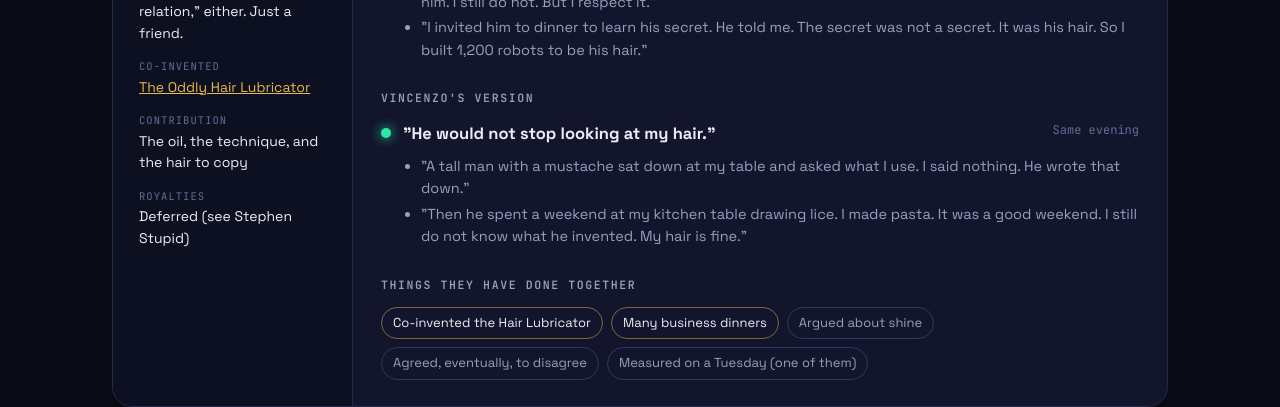
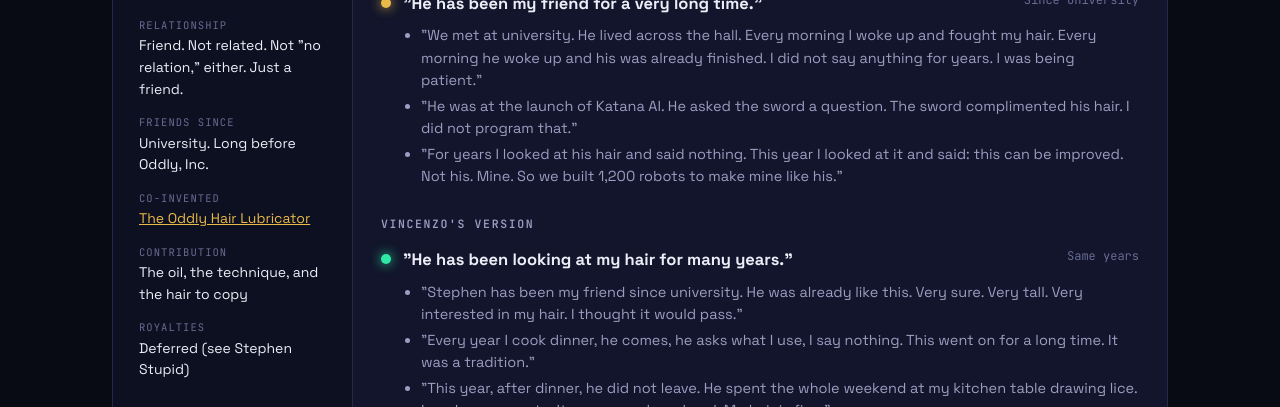
Before and after one commit to FunnyJellyfish/oddly, a plain HTML site: page vincenzo.html in a window 1280 px wide. Shown: the part 2393-2800 px from the top of the page. Drawn offline with Linux system fonts and the light colour scheme.

Commit message:
Make Vincenzo and Stephen Stubborn long-time friends (#62)
- vincenzo.html: "How they met" becomes "Old friends": friends since
  university, years before Katana AI and Oddly; both versions rewritten
  around years of dinners, with the Lubricator weekend happening "this year"
- hair-lubricator.html and stephen-stubborn.html: note they have been
  friends since university, long before Oddly


Claude-Session: https://claude.ai/code/session_01G3tot9bjdyykfJbp8sPuEK

Co-authored-by: Claude <noreply@anthropic.com>

```diff
--- a/vincenzo.html
+++ b/vincenzo.html
@@ -153,7 +153,7 @@
     <div class="badge">Stubborn's Friends · Co-inventor</div>
     <h1><em>Vincenzo.</em></h1>
     <div class="say">Italian · self-lubricating · not an employee</div>
-    <p class="intro">Stephen Stubborn's friend, and co-inventor of the Oddly Hair Lubricator. Vincenzo wakes up and his hair is already shining. He has never bought a product for it. He does not know what a product would be for. Stephen Stubborn looked at that and said: this can be improved. Vincenzo said it could not. They were both right.</p>
+    <p class="intro">Stephen Stubborn's friend since university, long before Oddly, Inc., and co-inventor of the Oddly Hair Lubricator. Vincenzo wakes up and his hair is already shining. He has never bought a product for it. He does not know what a product would be for. Stephen Stubborn looked at that and said: this can be improved. Vincenzo said it could not. They were both right.</p>
   </div>
   <figure class="portrait" data-r>
     <img src="media/vincenzo.jpg" alt="Vincenzo, smiling, glossy swept-back black hair, cream linen blazer" width="900" height="900" style="display:block;width:100%;height:auto;border-radius:16px">
@@ -166,7 +166,7 @@
   <div class="stats">
     <div class="stat" data-r><div class="k">Age</div><div class="v">48</div><p>His hair is younger. Nobody knows how.</p></div>
     <div class="stat" data-r><div class="k">Height</div><div class="v">5 ft 11 in</div><p>6 ft 2 in including the hair. Stephen Stubborn disputes that the hair counts.</p></div>
-    <div class="stat" data-r><div class="k">From</div><div class="v">Italy</div><p>Now mostly Santa Barbara, at dinners Stephen Stubborn invites him to.</p></div>
+    <div class="stat" data-r><div class="k">From</div><div class="v">Italy</div><p>Friends with Stephen Stubborn since university. Now mostly in Santa Barbara, at dinners.</p></div>
     <div class="stat" data-r><div class="k">Shine</div><div class="v">100%</div><p>Natural. The Lubricator's top setting is named after him and still only reaches 100%.</p></div>
     <div class="stat" data-r><div class="k">Products used</div><div class="v">0</div><p>Ever. He has been offered a free Lubricator. He has politely given it to his cousin.</p></div>
     <div class="stat" data-r><div class="k">Robots in his hair</div><div class="v">0</div><p>Stephen Stubborn's: 1,200. Both men consider their number correct.</p></div>
@@ -195,13 +195,14 @@
 </div></section>
 
 <section id="friendship"><div class="wrap">
-  <div data-r><div class="eyebrow">The friendship</div><h2>How they met.</h2><p class="lede">Accounts differ. Both accounts are below.</p></div>
+  <div data-r><div class="eyebrow">The friendship</div><h2>Old friends.</h2><p class="lede">Stephen Stubborn and Vincenzo were friends for years before there was an Oddly, Inc., before Katana AI, and before anyone had thought of robotic lice. Accounts of the friendship differ. Both are below.</p></div>
   <div class="cv" data-r>
     <aside>
       <h3>Vincenzo</h3>
       <div class="role">Friend of Stephen Stubborn</div>
       <dl>
         <dt>Relationship</dt><dd>Friend. Not related. Not "no relation," either. Just a friend.</dd>
+        <dt>Friends since</dt><dd>University. Long before Oddly, Inc.</dd>
         <dt>Co-invented</dt><dd><a href="hair-lubricator.html" style="color:var(--acc)">The Oddly Hair Lubricator</a></dd>
         <dt>Contribution</dt><dd>The oil, the technique, and the hair to copy</dd>
         <dt>Royalties</dt><dd>Deferred (see Stephen Stupid)</dd>
@@ -209,15 +210,17 @@
     </aside>
     <div class="main">
       <h4>Stephen Stubborn's version</h4>
-      <div class="job"><div class="hd"><b>"I noticed his hair."</b><span class="when">Before Oddly</span></div>
-        <ul><li>"I saw a man whose hair was already finished. I asked what he used. He said nothing. I did not believe him. I still do not. But I respect it."</li>
-          <li>"I invited him to dinner to learn his secret. He told me. The secret was not a secret. It was his hair. So I built 1,200 robots to be his hair."</li></ul></div>
+      <div class="job"><div class="hd"><b>"He has been my friend for a very long time."</b><span class="when">Since university</span></div>
+        <ul><li>"We met at university. He lived across the hall. Every morning I woke up and fought my hair. Every morning he woke up and his was already finished. I did not say anything for years. I was being patient."</li>
+          <li>"He was at the launch of Katana AI. He asked the sword a question. The sword complimented his hair. I did not program that."</li>
+          <li>"For years I looked at his hair and said nothing. This year I looked at it and said: this can be improved. Not his. Mine. So we built 1,200 robots to make mine like his."</li></ul></div>
       <h4>Vincenzo's version</h4>
-      <div class="job edu"><div class="hd"><b>"He would not stop looking at my hair."</b><span class="when">Same evening</span></div>
-        <ul><li>"A tall man with a mustache sat down at my table and asked what I use. I said nothing. He wrote that down."</li>
-          <li>"Then he spent a weekend at my kitchen table drawing lice. I made pasta. It was a good weekend. I still do not know what he invented. My hair is fine."</li></ul></div>
+      <div class="job edu"><div class="hd"><b>"He has been looking at my hair for many years."</b><span class="when">Same years</span></div>
+        <ul><li>"Stephen has been my friend since university. He was already like this. Very sure. Very tall. Very interested in my hair. I thought it would pass."</li>
+          <li>"Every year I cook dinner, he comes, he asks what I use, I say nothing. This went on for a long time. It was a tradition."</li>
+          <li>"This year, after dinner, he did not leave. He spent the whole weekend at my kitchen table drawing lice. I made more pasta. It was a good weekend. My hair is fine."</li></ul></div>
       <h4>Things they have done together</h4>
-      <div class="skills"><span class="lv">Co-invented the Hair Lubricator</span><span class="lv">Many business dinners</span><span>Argued about shine</span><span>Agreed, eventually, to disagree</span><span>Measured on a Tuesday (one of them)</span></div>
+      <div class="skills"><span class="lv">Co-invented the Hair Lubricator</span><span class="lv">Years of dinners at Vincenzo's</span><span>Survived university</span><span>Attended the Katana AI launch</span><span>Argued about shine, annually</span><span>Agreed, eventually, to disagree</span><span>Measured on a Tuesday (one of them)</span></div>
     </div>
   </div>
 </div></section>
```
Also changed, not shown: hair-lubricator.html (+2 -2 lines), stephen-stubborn.html (+1 -1 lines).
